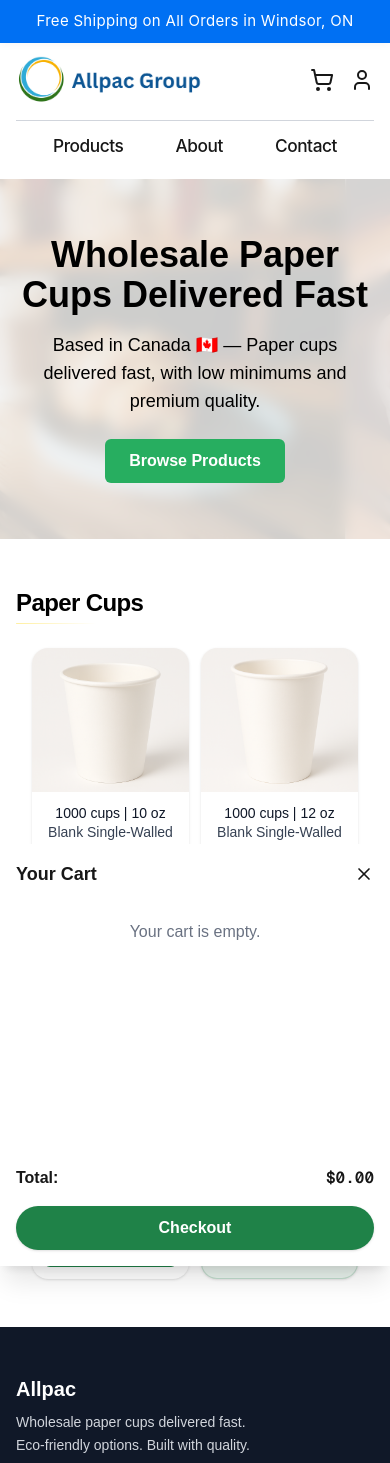
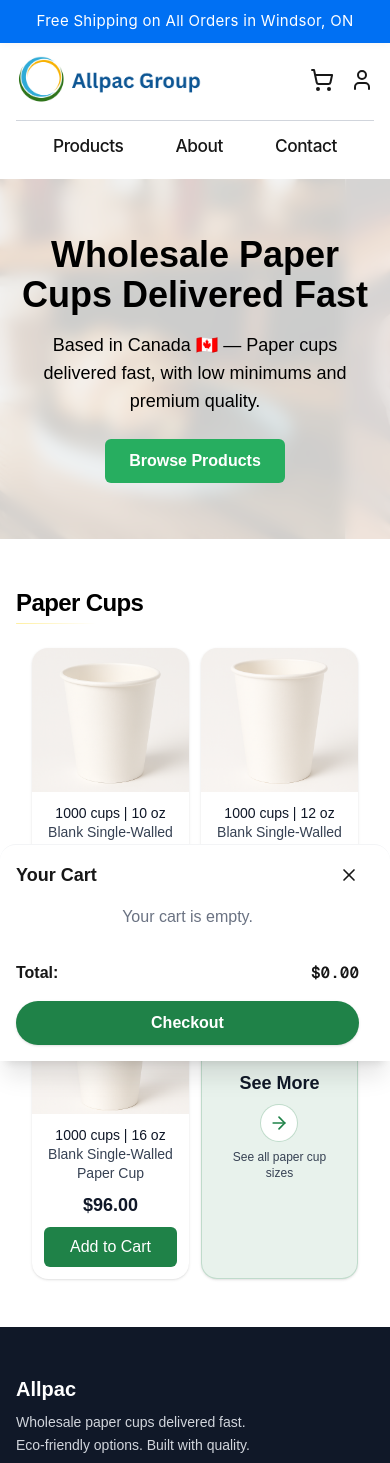
Before and after one commit to Emadedin1/allpacstore, a Next.js app: page / in a window 390 px wide. Shown: the top 1463 px of the page. Built offline with nearby package versions, Linux system fonts and the light colour scheme.

Commit message:
Update CartDrawer.jsx

```diff
--- a/src/components/CartDrawer.jsx
+++ b/src/components/CartDrawer.jsx
@@ -4,14 +4,11 @@ import { X, Trash } from "lucide-react";
 import Link from "next/link";
 import { useEffect, useLayoutEffect, useRef, useState } from "react";
 
-// Default descriptor if none is stored on the item
 const DEFAULT_DESCRIPTOR = "Blank Single-Walled Paper Cup";
 
-// Number formatter WITHOUT thousands separators (so 1000 instead of 1,000)
 const nf = new Intl.NumberFormat("en-US", { useGrouping: false });
 const fmt = (n) => nf.format(Number(n || 0));
 
-// Helper: decide whether to show a design label
 const resolveDesignLabel = (item) => {
   let candidate =
     item?.designType === "Custom"
@@ -38,7 +35,7 @@ export default function CartDrawer() {
     removeItem,
     isOpen,
     closeCart,
-    activeEditKey, // harmless if unused
+    activeEditKey,
     setActiveEditKey,
   } = useCart();
 
@@ -47,10 +44,43 @@ export default function CartDrawer() {
 
   useLayoutEffect(() => {
     if (typeof window !== "undefined") {
-      setIsMobile(window.innerWidth < 640);
+      const setFlag = () => setIsMobile(window.innerWidth < 640);
+      setFlag();
+      window.addEventListener("resize", setFlag);
+      return () => window.removeEventListener("resize", setFlag);
     }
   }, []);
 
+  // Body scroll lock on mobile when drawer is open
+  useEffect(() => {
+    if (typeof window === "undefined") return;
+    if (!isMobile) return;
+
+    let previousScrollY = 0;
+    if (isOpen) {
+      previousScrollY = window.scrollY || 0;
+      // Robust iOS-friendly body lock
+      const body = document.body;
+      body.style.position = "fixed";
+      body.style.top = `-${previousScrollY}px`;
+      body.style.left = "0";
+      body.style.right = "0";
+      body.style.width = "100%";
+      body.style.overscrollBehavior = "none"; // prevent rubber-band behind
+      return () => {
+        const y = -parseInt(body.style.top || "0", 10) || 0;
+        body.style.position = "";
+        body.style.top = "";
+        body.style.left = "";
+        body.style.right = "";
+        body.style.width = "";
+        body.style.overscrollBehavior = "";
+        window.scrollTo(0, y);
+      };
+    }
+  }, [isOpen, isMobile]);
+
+  // Click outside to close (desktop); on mobile we use the overlay for this
   useEffect(() => {
     function handleClickOutside(e) {
       if (
@@ -67,7 +97,7 @@ export default function CartDrawer() {
     return () => document.removeEventListener("mousedown", handleClickOutside);
   }, [isOpen, closeCart, setActiveEditKey]);
 
-  // Cart total uses normalized case multiples
+  // Cart total
   const total = cartItems
     .reduce((sum, item) => {
       const caseQty = item.qtyCase || 1000;
@@ -82,14 +112,53 @@ export default function CartDrawer() {
   if (isMobile === null) return null;
 
   return (
+    <>
+      {/* Backdrop overlay (helps prevent background scroll and provides touch target to close) */}
+      <div
+        aria-hidden="true"
+        className={`
+          fixed inset-0 z-40 transition-opacity duration-200
+          ${isOpen ? "bg-black/30 opacity-100" : "bg-transparent opacity-0 pointer-events-none"}
+        `}
+        onClick={() => {
+          setActiveEditKey(null);
+          closeCart();
+        }}
+      />
+
       <div
         ref={drawerRef}
-      className={`fixed z-50 bg-white shadow-xl transform transition-transform duration-300 flex flex-col overflow-x-hidden
-        ${
-          isMobile
-            ? `${isOpen ? "translate-y-0" : "translate-y-full"} bottom-0 w-full h-1/2`
-            : `${isOpen ? "translate-x-0" : "translate-x-full"} top-[64px] right-0 w-[400px] h-[calc(100%-64px)]`
-        }`}
+        className={`
+          fixed z-50 bg-white shadow-xl transform transition-transform duration-300 ease-out
+          flex flex-col overflow-x-hidden
+          ${isMobile
+            ? `
+              inset-x-0 bottom-0 w-full rounded-t-2xl border-t border-gray-100
+              ${isOpen ? "translate-y-0" : "translate-y-full"}
+            `
+            : `
+              top-[64px] right-0 w-[400px] h-[calc(100%-64px)]
+              ${isOpen ? "translate-x-0" : "translate-x-full"}
+            `
+          }
+        `}
+        style={{
+          willChange: "transform",
+          // Bottom sheet sizing on mobile: stable min/max using svh with vh fallback
+          ...(isMobile
+            ? {
+                // Use max height; let content define min height
+                maxHeight: "80vh",
+                // svh overrides in modern browsers to avoid sudden jumps
+                // (later declaration wins)
+                // @ts-ignore
+                maxHeight: "80svh",
+              }
+            : {}),
+          // Improve scrollbars to avoid layout shift when they appear
+          scrollbarGutter: "stable",
+          touchAction: "pan-y",
+        }}
       >
         {/* Header */}
         <div className="p-4 flex justify-between items-center">
@@ -106,8 +175,15 @@ export default function CartDrawer() {
           </button>
         </div>
 
-      {/* Items */}
-      <div className="p-4 flex-1 overflow-y-auto space-y-4">
+        {/* Items (scroll container) */}
+        <div
+          className="
+            px-4 pb-4 flex-1 overflow-y-auto space-y-4
+            overscroll-contain
+          "
+          // Prevent scroll chaining on some browsers
+          style={{ overscrollBehavior: "contain" }}
+        >
           {cartItems.length === 0 ? (
             <p className="text-center text-gray-500">Your cart is empty.</p>
           ) : (
@@ -116,8 +192,6 @@ export default function CartDrawer() {
               const pricePerCup =
                 item.pricePerCup ??
                 (item.priceCase && caseQty ? item.priceCase / caseQty : 0);
-
-            // Normalize quantity to whole cases for display and math
               const currentCases = Math.max(
                 1,
                 Math.round((item.quantity || caseQty) / caseQty)
@@ -136,22 +210,20 @@ export default function CartDrawer() {
                   />
 
                   <div className="flex-1 min-w-0">
-                  {/* Top row with fixed-width price to prevent layout shift */}
                     <div className="flex justify-between gap-2">
                       <div className="min-w-0 pr-1">
-                      {/* Bold product title */}
                         <h3 className="font-semibold text-gray-900">
                           {fmt(caseQty)} cups | {item.size} {descriptor}
                         </h3>
 
-                      {/* Subheader: helpful microcopy */}
                         <p className="text-sm mb-2 text-gray-700">
                           Quantity: {fmt(caseQty)} cups/case
                         </p>
 
-                      {/* Design line if meaningful */}
                         {designLabel && (
-                        <p className="text-xs text-gray-600 -mt-1 mb-1">Design: {designLabel}</p>
+                          <p className="text-xs text-gray-600 -mt-1 mb-1">
+                            Design: {designLabel}
+                          </p>
                         )}
 
                         {item.previewURL && (
@@ -163,7 +235,6 @@ export default function CartDrawer() {
                         )}
                       </div>
 
-                    {/* Fixed-width price column to avoid reflow on quantity changes */}
                       <div
                         className="
                           ml-2 shrink-0
@@ -178,7 +249,6 @@ export default function CartDrawer() {
                       </div>
                     </div>
 
-                  {/* Quantity controls — modern pill, fixed size, stable on change */}
                     <div className="mt-2 flex items-center gap-3">
                       <div
                         className="
@@ -188,7 +258,6 @@ export default function CartDrawer() {
                         role="group"
                         aria-label="Change quantity in cases"
                       >
-                      {/* minus */}
                         <button
                           type="button"
                           aria-label="Decrease quantity (one case)"
@@ -211,7 +280,6 @@ export default function CartDrawer() {
                           −
                         </button>
 
-                      {/* fixed-width center, white */}
                         <div
                           aria-live="polite"
                           className="
@@ -223,7 +291,6 @@ export default function CartDrawer() {
                           {currentCases}
                         </div>
 
-                      {/* plus */}
                         <button
                           type="button"
                           aria-label="Increase quantity (one case)"
@@ -243,7 +310,6 @@ export default function CartDrawer() {
                         </button>
                       </div>
 
-                    {/* Trash icon to remove item */}
                       <button
                         onClick={() => removeItem(item.key)}
                         aria-label="Remove item"
@@ -260,14 +326,13 @@ export default function CartDrawer() {
           )}
         </div>
 
-      {/* Footer */}
-      <div className="p-4">
+        {/* Footer (safe-area padding to avoid home indicator overlap) */}
+        <div className="p-4 pb-[max(env(safe-area-inset-bottom),1rem)]">
           <div className="flex justify-between mb-4 font-semibold">
             <span>Total:</span>
             <span className="font-mono tabular-nums">${total}</span>
           </div>
 
-        {/* Close the cart when navigating to checkout */}
           <Link
             href="/checkout"
             onClick={() => {
@@ -285,5 +350,6 @@ export default function CartDrawer() {
           </Link>
         </div>
       </div>
+    </>
   );
 }
```
Lines whose indentation alone changed are shown as unchanged.
